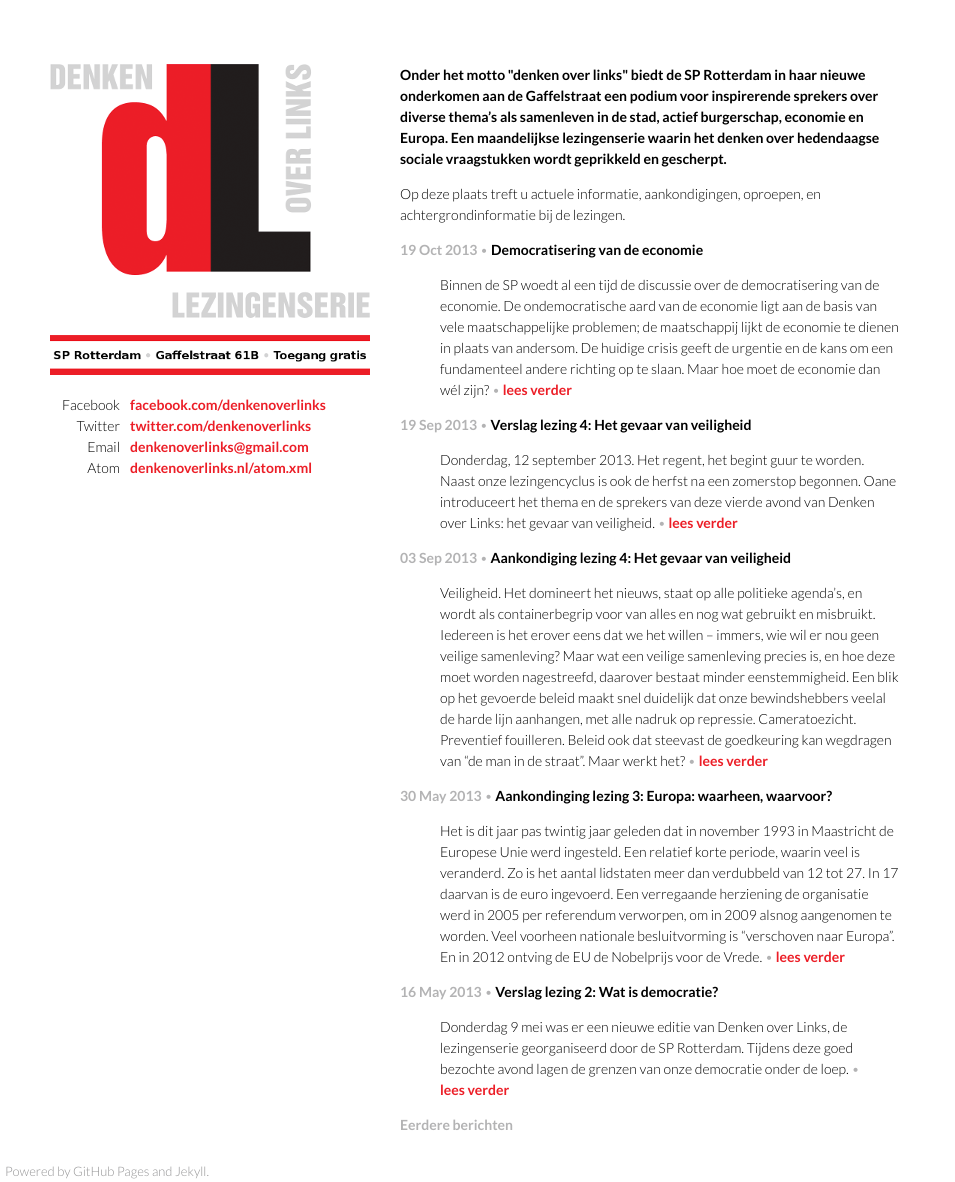
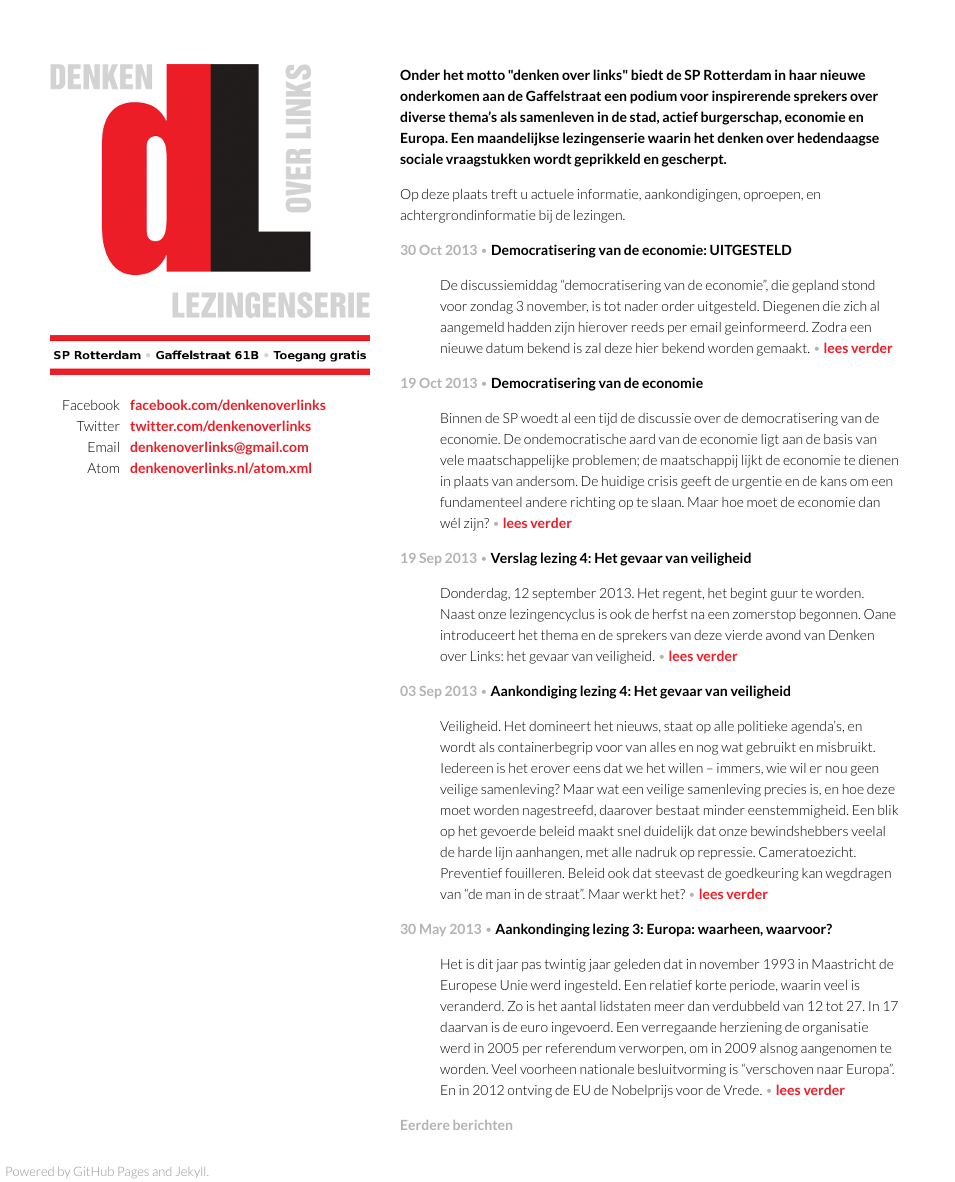
Before and after one commit to denkenoverlinks/denkenoverlinks.github.io, a Jekyll site: the page built from index.html, in a window 1280 px wide and 1182 px high. Shown: the whole window, without its empty margins (0-955 px from the left). Built offline with Jekyll 4.4.1, drawn with Linux system fonts in a browser that asks for light colours; Markdown is read by kramdown in place of the engine named in the settings; the list of posts is cut into pages by our own code.

Commit message:
add democratisering uitstel

```diff
--- a/_posts/2013-10-19-democratisering-economie.md
+++ b/_posts/2013-10-19-democratisering-economie.md
@@ -16,8 +16,13 @@ oplossingen voor nu: doel is een beter beeld te krijgen van de alternatieven
 die mogelijk zijn. Met de inzichten van deze dag hopen we het verdere debat in
 de partij te voeden.
 
+<span class="gray">
 Datum: Zondag 3 november, 10.30 – 16.00 uur
 Locatie: SP-Rotterdam, Gaffelstraat 61B, 3014 RC, Rotterdam
+</span>
+
+**UPDATE 30/10: De discussiemiddag is uitgesteld. Zie [hier]
+(/2013/10/30/democratisering-economie.html) voor meer informatie.**
 
 #### Opzet
 
--- /dev/null
+++ b/_posts/2013-10-30-democratisering-economie.md
@@ -0,0 +1,14 @@
+---
+layout: post
+title: "Democratisering van de economie: UITGESTELD"
+---
+
+De discussiemiddag "democratisering van de economie",
+die gepland stond voor zondag 3 november, is tot nader
+order uitgesteld. Diegenen die zich al aangemeld hadden
+zijn hierover reeds per email geinformeerd. Zodra een
+nieuwe datum bekend is zal deze hier bekend worden
+gemaakt.
+
+Lees [hier] (/2013/10/19/democratisering-economie.html)
+de oorspronkelijke aankondiging.
```
